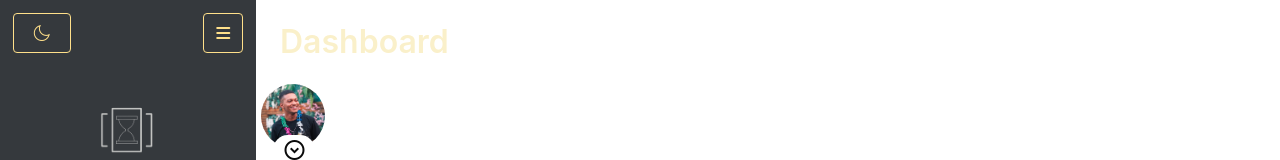
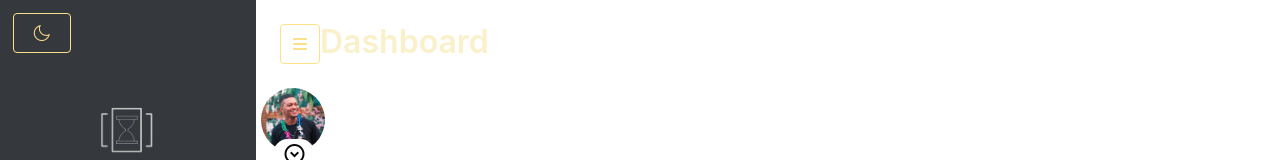
Before and after one commit to guihlsp/myOwnTasks, a Vue app: page /#/ in a window 1280 px wide. Shown: the top 160 px of the page. Built offline with nearby package versions, Linux system fonts and the light colour scheme.

Commit message:
menu lateral para o topo

```diff
--- a/src/components/BarraLateral.vue
+++ b/src/components/BarraLateral.vue
@@ -8,12 +8,7 @@
                             {{ iconeBotao }}
                         </span>
                     </button>
-                    <button class="button is-warning is-outlined botao-menu" @click="alterarMenu">
-                        <span class="icon">
-                            <i class="fa fa-bars" aria-hidden="true">
-                            </i>
-                        </span>
-                    </button>
+
                 </div>
                 <h1 class="imagem-logo">
                     <router-link to="/">
@@ -124,7 +119,7 @@ export default defineComponent({
             }
         }
     },
-    emits: ['aoTemaAlterado', 'aoMenuAlterado', 'aoMenuAtivado'],
+    emits: ['aoTemaAlterado', 'aoMenuAtivado'],
     computed: {
         iconeBotao() {
             if (this.modoEscuroAtivo) {
@@ -146,12 +141,6 @@ export default defineComponent({
             this.$emit('aoMenuAtivado', this.telaAtual)
         },
 
-        alterarMenu(){
-            this.menuFechado = !this.menuFechado
-            this.$emit('aoMenuAlterado', this.menuFechado)
-            console.log(this.menuFechado)
-        },
-
         alterarTema() {
             this.modoEscuroAtivo = !this.modoEscuroAtivo
             this.$emit('aoTemaAlterado', this.modoEscuroAtivo)
--- a/src/components/Topo.vue
+++ b/src/components/Topo.vue
@@ -1,7 +1,15 @@
 <template>
     <section class="topo">
         <div class="titulo">
-            <h1 class="title display"><slot></slot></h1>
+            <h1 class="title display">
+                <button class="button is-warning is-outlined botao-menu">
+                        <span class="icon">
+                            <i class="fa fa-bars" aria-hidden="true">
+                            </i>
+                        </span>
+                </button>
+                <slot></slot>
+            </h1>
         </div>
         <div class="perfil">
             <figure class="image is-64x64 foto">
@@ -28,12 +36,12 @@ export default defineComponent ({
 
 </script>
 
-<style>
+<style scoped>
 
 .display {
-    color: var(--texto-primario);
     padding: 1.5rem;
     color: #faf0ca;
+
 }
 
 .perfil{
@@ -48,4 +56,5 @@ export default defineComponent ({
 .seta{
     margin: 80% 0 0 -80%;
 }
+
 </style>
--- a/src/views/Dashboard.vue
+++ b/src/views/Dashboard.vue
@@ -65,7 +65,9 @@ export default defineComponent({
 
 <style scoped>
    .is-ancestor{
-    padding: 3%;
+    padding: 1.2rem;
+    max-width:99%;
+    height: 100%;
    }
 
    .background {
```
